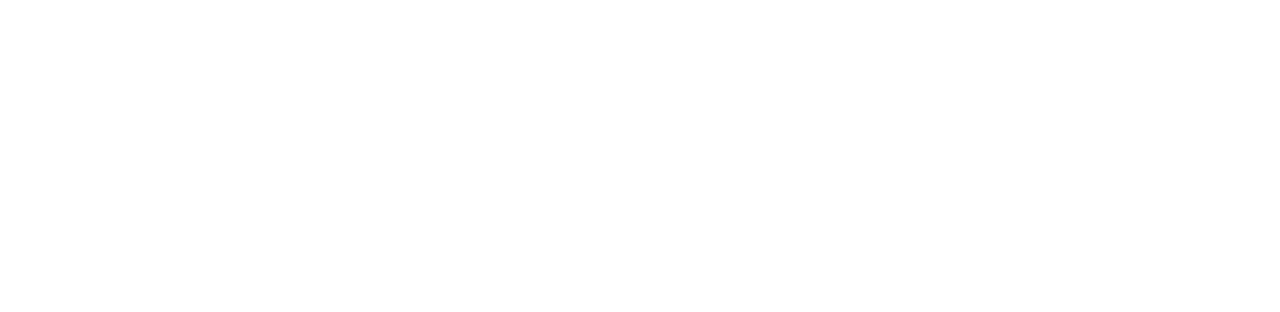
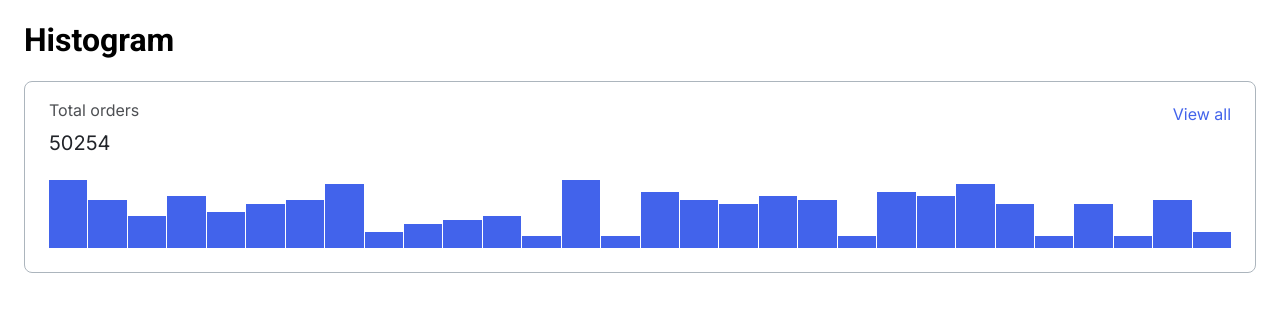
Before and after one commit to js-tasks-ru/htmlcss-20211021_mostikjun, a website: page 04-lection2/01-histogram/index.html in a window 1280 px wide. Drawn offline with Linux system fonts and the light colour scheme.

Commit message:
Added histogram CSS and sample page.

```diff
--- a/04-lection2/01-histogram/histogram.css
+++ b/04-lection2/01-histogram/histogram.css
@@ -0,0 +1,77 @@
+.histogram {
+  background-color: var(--white);
+  border: 1px solid var(--gray-3);
+  border-radius: 0.5rem;
+  display: flex;
+  flex-direction: column;
+  gap: 0.75rem;
+  padding: 1rem 1.5rem 1.5rem;
+}
+
+.histogram__header {
+  background-color: var(--white);
+  display: flex;
+  flex-direction: row;
+  gap: 1rem;
+  justify-content: space-between;
+}
+
+.histogram__total {
+  background-color: var(--white);
+  display: flex;
+  flex-direction: column;
+  gap: 0.5rem;
+}
+
+.histogram__total-label {
+  background-color: var(--white);
+  color: var(--black);
+  font-family: 'Inter';
+  font-size: 1rem;
+  font-weight: 400;
+  line-height: 1.5rem;
+  opacity: 0.8;
+}
+
+.histogram__total-value {
+  background-color: var(--white);
+  color: var(--black);
+  font-family: 'Inter';
+  font-size: 1.25rem;
+  font-weight: 400;
+  line-height: 1.625rem;
+}
+
+.histogram__details-link {
+  align-self: flex-start;
+  background-color: var(--white);
+  color: var(--primary);
+  font-family: 'Inter';
+  font-size: 1rem;
+  font-weight: 400;
+  line-height: 1.5rem;
+  padding: 0.25rem 0 0;
+  text-decoration: none;
+}
+
+.histogram__chart {
+  align-items: flex-end;
+  background-color: var(--white);
+  display: flex;
+  flex-direction: row;
+  justify-content: stretch;
+  height: 5rem;
+}
+
+.histogram__bar {
+  background-color: var(--primary);
+  display: block;
+  flex-grow: 1;
+  height: 100%;
+  min-width: 0.25rem;
+  border-right: 1px solid var(--white);
+}
+
+.histogram__bar:last-of-type {
+  border-right: 0;
+}
--- /dev/null
+++ b/04-lection2/01-histogram/index.css
@@ -0,0 +1,3 @@
+.page {
+  padding: 0 1rem;
+}
--- a/04-lection2/01-histogram/index.html
+++ b/04-lection2/01-histogram/index.html
@@ -1,11 +1,58 @@
 <!DOCTYPE html>
 <!-- Страница с гистограммой -->
 <html lang="ru">
-    <head>
-        <link rel="stylesheet" href="../../assets/css/main.css">
-        <link rel="stylesheet" href="./histogram.css">
-    </head>
-    <body>
-
-    </body>
+  <head>
+    <meta charset="UTF8" />
+    <link rel="stylesheet" href="../../assets/css/main.css" />
+    <link rel="stylesheet" href="./index.css" />
+    <link rel="stylesheet" href="./histogram.css" />
+  </head>
+  <body class="page">
+    <header>
+      <h1>Histogram</h1>
+    </header>
+    <main>
+      <div class="histogram">
+        <div class="histogram__header">
+          <div class="histogram__total">
+            <div class="histogram__total-label">Total orders</div>
+            <div class="histogram__total-value">50254</div>
+          </div>
+          <a class="histogram__details-link" href=""> View all </a>
+        </div>
+        <div class="histogram__chart">
+          <div class="histogram__bar" style="height: 85%"></div>
+          <div class="histogram__bar" style="height: 60%"></div>
+          <div class="histogram__bar" style="height: 40%"></div>
+          <div class="histogram__bar" style="height: 65%"></div>
+          <div class="histogram__bar" style="height: 45%"></div>
+          <div class="histogram__bar" style="height: 55%"></div>
+          <div class="histogram__bar" style="height: 60%"></div>
+          <div class="histogram__bar" style="height: 80%"></div>
+          <div class="histogram__bar" style="height: 20%"></div>
+          <div class="histogram__bar" style="height: 30%"></div>
+          <div class="histogram__bar" style="height: 35%"></div>
+          <div class="histogram__bar" style="height: 40%"></div>
+          <div class="histogram__bar" style="height: 15%"></div>
+          <div class="histogram__bar" style="height: 85%"></div>
+          <div class="histogram__bar" style="height: 15%"></div>
+          <div class="histogram__bar" style="height: 70%"></div>
+          <div class="histogram__bar" style="height: 60%"></div>
+          <div class="histogram__bar" style="height: 55%"></div>
+          <div class="histogram__bar" style="height: 65%"></div>
+          <div class="histogram__bar" style="height: 60%"></div>
+          <div class="histogram__bar" style="height: 15%"></div>
+          <div class="histogram__bar" style="height: 70%"></div>
+          <div class="histogram__bar" style="height: 65%"></div>
+          <div class="histogram__bar" style="height: 80%"></div>
+          <div class="histogram__bar" style="height: 55%"></div>
+          <div class="histogram__bar" style="height: 15%"></div>
+          <div class="histogram__bar" style="height: 55%"></div>
+          <div class="histogram__bar" style="height: 15%"></div>
+          <div class="histogram__bar" style="height: 60%"></div>
+          <div class="histogram__bar" style="height: 20%"></div>
+        </div>
+      </div>
+    </main>
+  </body>
 </html>
--- a/assets/fonts/fonts.css
+++ b/assets/fonts/fonts.css
@@ -1 +1,2 @@
 @import url('https://fonts.googleapis.com/css2?family=Roboto:ital,wght@0,100;0,300;0,400;0,500;0,700;0,900;1,100;1,300;1,400;1,500;1,700;1,900&display=swap');
+@import url('https://fonts.googleapis.com/css2?family=Inter:wght@100;300;400;500;700;900&display=swap');
```
